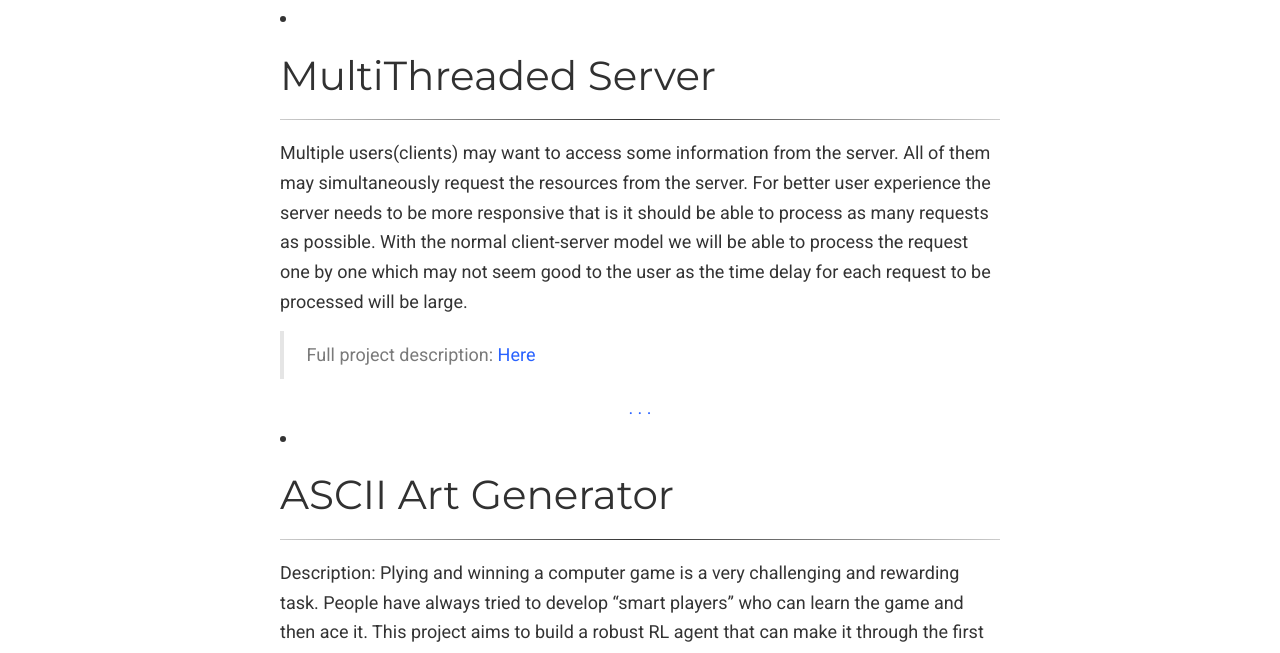
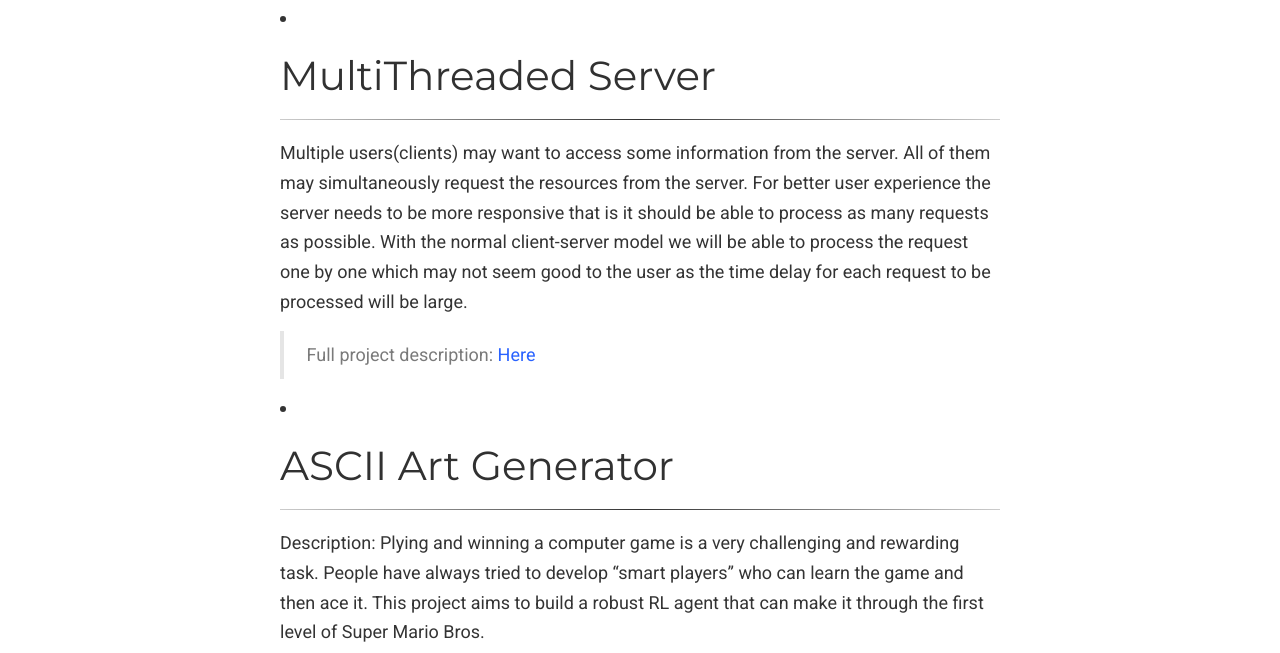
Before and after one commit to acmiitr/open-projects, a plain HTML site: page index.html in a window 1280 px wide. Shown: the part 87-740 px from the top of the page. Drawn offline with nearby package versions, Linux system fonts and the light colour scheme; some packages are replaced by stand-ins of ours; no server answers; some icons are missing.

Commit message:
Update index.html

```diff
--- a/index.html
+++ b/index.html
@@ -333,7 +333,7 @@
 
       <!-- </div> -->
       <div style="text-align:center">
-        <a href="#top">. . .</a>
+
       </div>
     </li>
 
```
